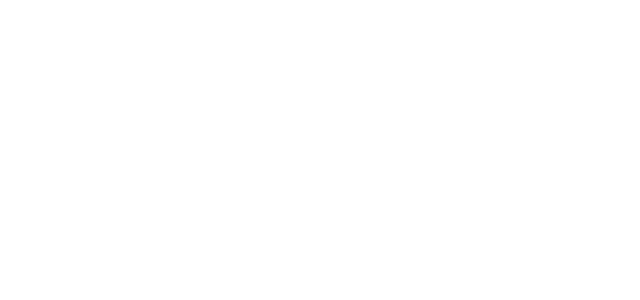
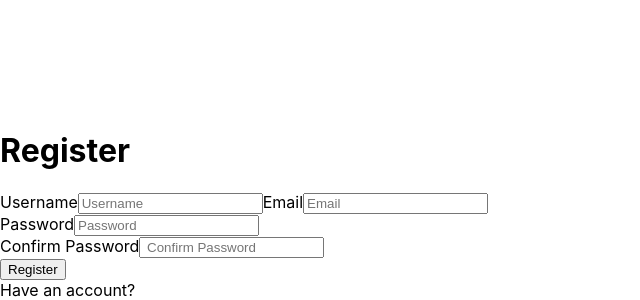
Before and after one commit to CS-Build-Week-One-FantazMick/Front-End, a React (Create React App) app in the folder mud/: page / in a window 1280 px wide. Shown: the part 746-1046 px from the top of the page, without its empty margins (0-640 px from the left). Before the commit the page ends 856 px from the top, so only its background shows below. Built offline with nearby package versions, Linux system fonts and the light colour scheme.

Commit message:
login and registration components completed

```diff
--- a/mud/src/App.js
+++ b/mud/src/App.js
@@ -1,4 +1,6 @@
 import React from 'react'
+import ClientLogin from "./components/clientLogin/ClientLogin"
+import ClientRegistration from "./components/clientRegistration/ClientRegistration"
 function App() {
   return (
     <div>
@@ -7,10 +9,10 @@ function App() {
         width={window.innerWidth}
         height={window.innerHeight}
         onClick={e => {
-          alert(e.clientX)
+          alert(e.screenX)
         }}
       />
-
+      <ClientRegistration/>
     </div>
   )
 }
--- /dev/null
+++ b/mud/src/components/clientLogin/ClientLogin.js
@@ -0,0 +1,112 @@
+import React, { useEffect, useState } from 'react';
+// import { useDispatch } from 'react-redux';
+// import { loginCoach } from '../../../actions/authActions';
+// import { Link } from 'react-router-dom';
+// import { ReactComponent as Logo } from '../../utils/assets/coachmelogo-white.svg';
+
+//Component Imports
+// import Modal from './Modal';
+
+// //Styling
+// import './loginCoach.scss';
+
+const ClientLogin = props => {
+
+    const [creds, setCreds] = useState({username:'', email: '', password: '' });
+    // const [modal, setModal] = useState(false);
+
+    // const triggerModal = () => {
+    //     setModal(true);
+    // };
+
+    const handleChange = e => {
+        setCreds({ ...creds, [e.target.name]: e.target.value });
+    };
+
+    // useEffect(() => {
+    //     setCreds({
+    //         username : username,
+    //         email: email,
+    //         password: password
+    //     });
+    // }, [email, password, username]);
+
+    const handleSubmit = e => {
+        e.preventDefault();
+        console.log(creds)
+        // localStorage.clear();
+        // // dispatch(loginCoach(creds)).then(() => {
+        // //     props.history.push('/dashboard');
+        // });
+    };
+    return (
+        <>
+            {/* {modal ? <Modal setModal={setModal} /> : null} */}
+            <div className='Login-Wrapper'>
+
+                <div className='Form-Container'>
+                    <h1>Login</h1>
+
+                    <form
+                        className='Login-Form-Wrapper'
+                        onSubmit={e => {
+                            handleSubmit(e);
+                        }}
+                    >
+                        <div className='input-Wrapper'>
+                            <div className='input-layout'>
+                            <label>Username</label>
+                                <input
+                                    data-cy='input1'
+                                    type='text'
+                                    placeholder= 'Username'
+                                    name='username'
+                                    className='username'
+                                    onChange={handleChange}
+                                    value={creds.username}
+                                />
+                                <label>Email</label>
+                                <input
+                                    data-cy='input1'
+                                    type='text'
+                                    placeholder='Email'
+                                    name='email'
+                                    className='email'
+                                    onChange={handleChange}
+                                    value={creds.email}
+                                />
+                            </div>
+                            <div className='input-layout'>
+                                <label>Password</label>
+                                <input
+                                    data-cy='input2'
+                                    type='password'
+                                    placeholder='Password'
+                                    name='password'
+                                    className='password'
+                                    onChange={handleChange}
+                                    value={creds.password}
+                                />
+
+                            </div>
+                        </div>
+                        <div className='layout-wrapper'>
+                            <button type='submit' className='signup-btn'>
+                                {' '}
+                                Login
+                            </button>
+                            <div className='register-container'>
+                                Don't have an account?{' '}
+                                {/* <Link className='register' to='/register'>
+                                    Sign up
+                                </Link> */}
+                            </div>
+                        </div>
+                    </form>
+                </div>
+            </div>
+        </>
+    );
+};
+
+export default ClientLogin;
--- /dev/null
+++ b/mud/src/components/clientRegistration/ClientRegistration.js
@@ -0,0 +1,122 @@
+import React, { useEffect, useState } from 'react';
+// import { useDispatch } from 'react-redux';
+// import { loginCoach } from '../../../actions/authActions';
+// import { Link } from 'react-router-dom';
+//Component Imports
+// import Modal from './Modal';
+
+// //Styling
+// import './loginCoach.scss';
+
+
+const ClientRegistration = props => {
+
+    const [creds, setCreds] = useState({username:'', email: '', password1: '' , password2:''});
+    // const [modal, setModal] = useState(false);
+
+    // const triggerModal = () => {
+    //     setModal(true);
+    // };
+
+    const handleChange = e => {
+        setCreds({ ...creds, [e.target.name]: e.target.value });
+    };
+
+    // useEffect(() => {
+    //     setCreds({
+    //         username : username,
+    //         email: email,
+    //         password: password
+    //     });
+    // }, [email, password, username]);
+
+    const handleSubmit = e => {
+        e.preventDefault();
+        console.log(creds)
+
+    };
+    return (
+        <>
+
+            <div className='Login-Wrapper'>
+
+                <div className='Form-Container'>
+                    <h1>Register</h1>
+
+                    <form
+                        className='Login-Form-Wrapper'
+                        onSubmit={e => {
+                            handleSubmit(e);
+                        }}
+                    >
+                        <div className='input-Wrapper'>
+                            <div className='input-layout'>
+                            <label>Username</label>
+                                <input
+                                    data-cy='input1'
+                                    type='text'
+                                    placeholder= 'Username'
+                                    name='username'
+                                    className='username'
+                                    onChange={handleChange}
+                                    value={creds.username}
+                                />
+                                <label>Email</label>
+                                <input
+                                    data-cy='input1'
+                                    type='text'
+                                    placeholder='Email'
+                                    name='email'
+                                    className='email'
+                                    onChange={handleChange}
+                                    value={creds.email}
+                                />
+                            </div>
+                            <div className='input-layout'>
+                                <label>Password</label>
+                                <input
+                                    data-cy='input2'
+                                    type='password'
+                                    placeholder='Password'
+                                    name='password1'
+                                    className='password'
+                                    onChange={handleChange}
+                                    value={creds.password1}
+                                />
+
+                            </div>
+
+
+                        </div>
+                        <div className='input-layout'>
+                                <label> Confirm Password</label>
+                                <input
+                                    data-cy='input2'
+                                    type='password'
+                                    placeholder=' Confirm Password'
+                                    name='password2'
+                                    className='password'
+                                    onChange={handleChange}
+                                    value={creds.password2}
+                                />
+                        </div>
+                        <div className='layout-wrapper'>
+                            <button type='submit' className='signup-btn'>
+                                {' '}
+                               Register
+                            </button>
+                            <div className='register-container'>
+                                Have an account?{' '}
+                                {/* <Link className='register' to='/register'>
+                                    Login
+                                </Link> */}
+                            </div>
+                        </div>
+                    </form>
+                </div>
+            </div>
+        </>
+    );
+};
+
+export default ClientRegistration;
```
